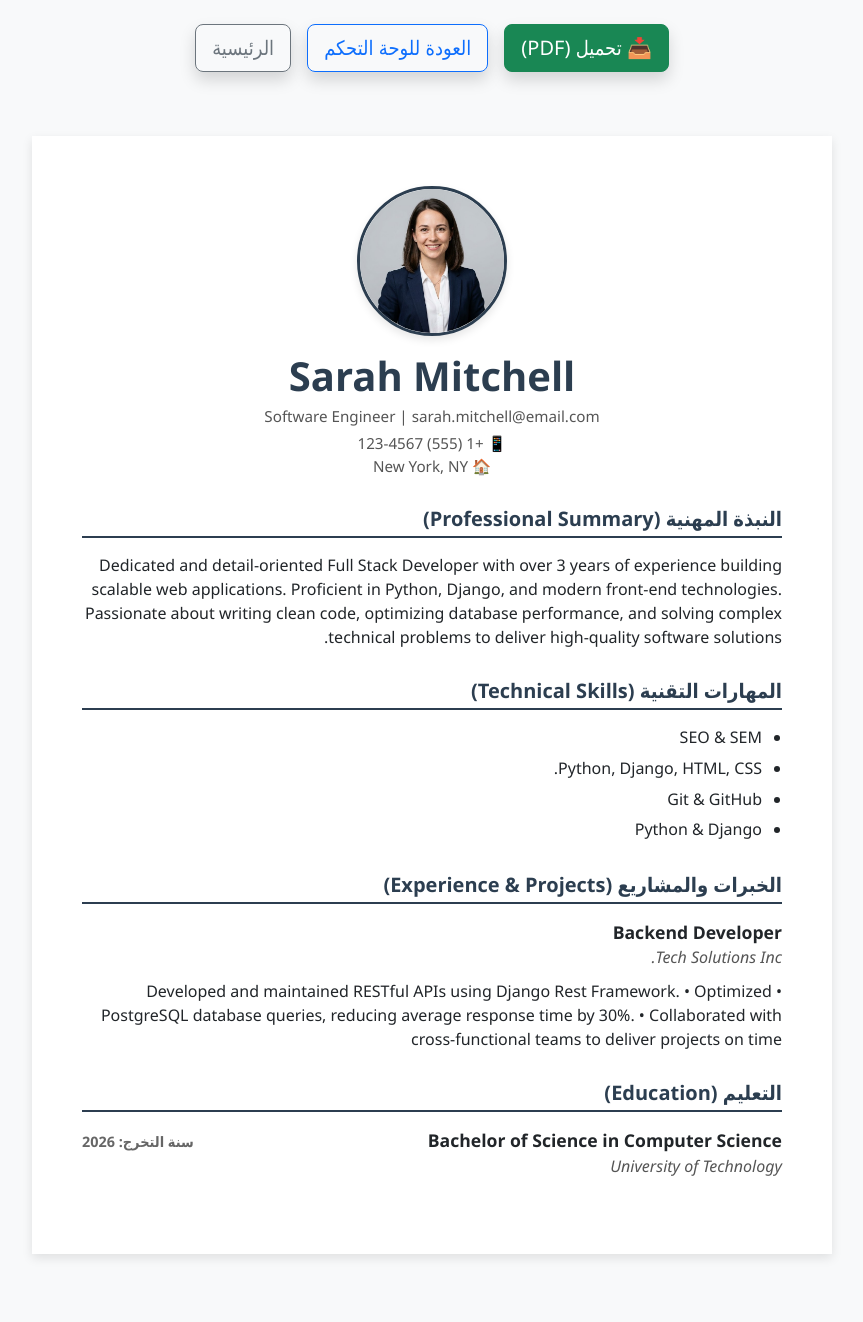
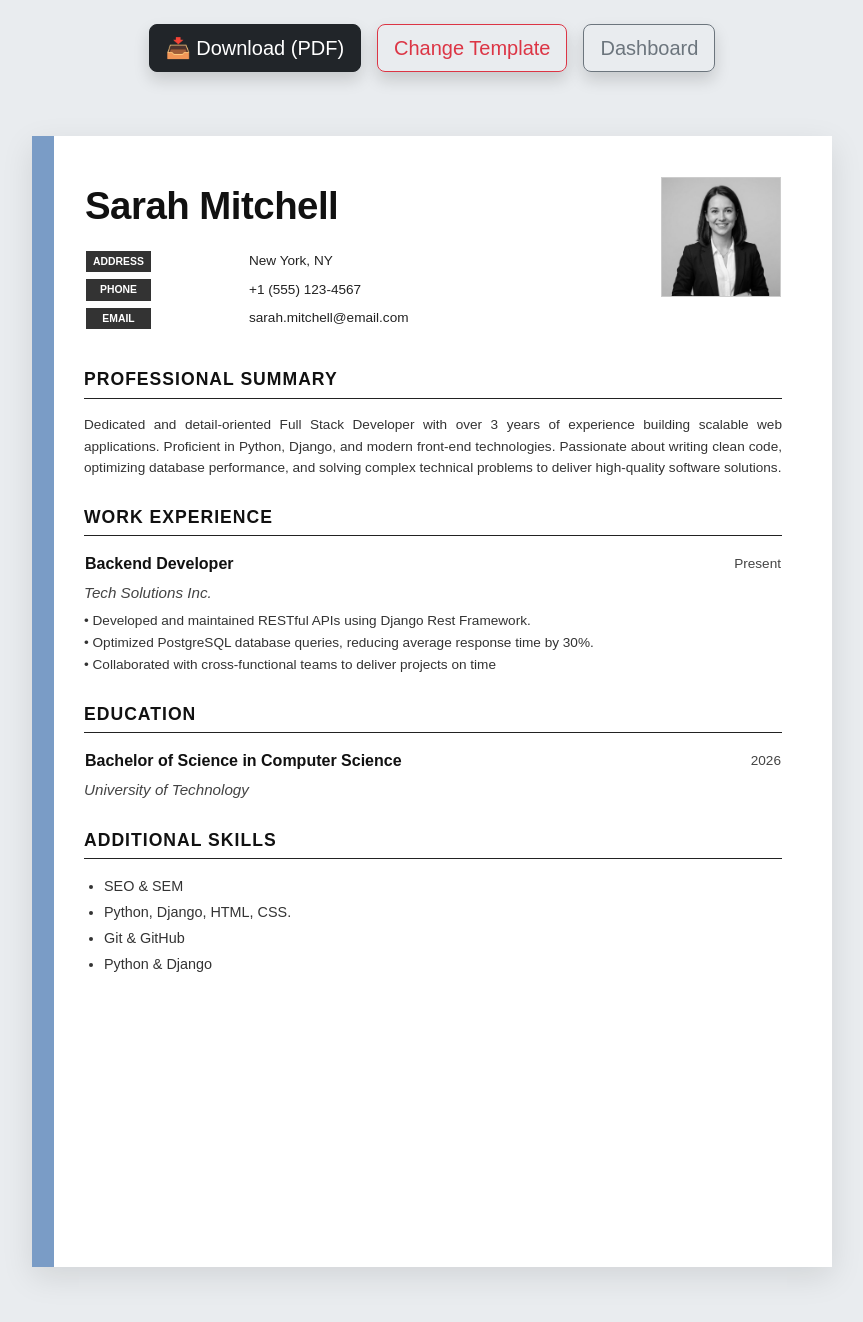
Before and after one commit to haw-ra/cv, a Django app: page /cv/ in a window 1280 px wide. Shown: the whole page, without its empty margins (208-1071 px from the left). Before the commit the page ends 1258 px from the top, so only its background shows below. Run offline with Django 5.2, Linux system fonts and the light colour scheme; a user stored in the database is signed in; data comes from the database, SQL or seed files in the repository; both versions use the stored data as it was after the commit.

Commit message:
update en

```diff
--- a/portfolio/cv_app/templates/classic_cv.html
+++ b/portfolio/cv_app/templates/classic_cv.html
@@ -2,7 +2,8 @@
 <html lang="ar" dir="rtl">
 <head>
     <meta charset="UTF-8">
-    <meta name="viewport" content="width=device-width, initial-scale=1.0">
+    <meta name="viewport" content="width=800">
+
     <title>السيرة الذاتية - {{ profile.name }}</title>
     <link href="https://cdn.jsdelivr.net/npm/bootstrap@5.3.0/dist/css/bootstrap.min.css" rel="stylesheet">
     <style>
@@ -16,14 +17,6 @@
         .item-title { font-weight: bold; font-size: 1.1rem; }
         .item-date { color: #666; font-size: 0.9rem; white-space: nowrap; }
         .item-subtitle { font-style: italic; color: #555; margin-bottom: 10px; }
-
-        /* تنسيق قسم التعليم */
-        .education-item {
-            display: flex;
-            justify-content: space-between;
-            align-items: flex-start;
-            margin-bottom: 1rem;
-        }
 
         ul { padding-right: 20px; }
         li { margin-bottom: 5px; line-height: 1.6; }
@@ -45,7 +38,6 @@
         /* استجابة شاشات الموبايل - إبقاء العرض الثابت */
         @media (max-width: 576px) {
             .cv-name { font-size: 2rem; }
-            .education-item { flex-direction: column; }
             .item-date { margin-top: 5px; }
             .action-buttons .d-flex { flex-direction: column !important; gap: 0.75rem !important; }
             .action-buttons .btn { width: 100% !important; }
@@ -106,7 +98,7 @@
             <p>{{ profile.bio }}</p>
 
             <!-- المهارات التقنية -->
-            <h3 class="section-title">المهارات التقنية (Technical Skills)</h3>
+            <h3 class="section-title">الهارات التقنية (Technical Skills)</h3>
             <ul>
                 {% for skill in profile.skill_set.all %}
                     <li>{{ skill.skill_name }}</li>
@@ -130,13 +122,18 @@
             <!-- التعليم -->
             <h3 class="section-title">التعليم (Education)</h3>
             {% for edu in profile.education_set.all %}
-                <div class="education-item">
-                    <div>
-                        <div class="item-title">{{ edu.degree }}</div>
-                        <div class="item-subtitle">{{ edu.university }}</div>
-                    </div>
-                    <div class="item-date fw-bold mt-1">سنة التخرج: {{ edu.graduation_year }}</div>
-                </div>
+                <!-- استخدام الجدول هنا لضمان عدم قص النص في ملف الـ PDF -->
+                <table style="width: 100%; margin-bottom: 15px; border-collapse: collapse; border: none; table-layout: fixed;">
+                    <tr>
+                        <td style="text-align: right; vertical-align: top; padding: 0; width: 70%;">
+                            <div class="item-title">{{ edu.degree }}</div>
+                            <div class="item-subtitle">{{ edu.university }}</div>
+                        </td>
+                        <td style="text-align: left; vertical-align: top; padding: 0; width: 30%; white-space: nowrap; direction: ltr;">
+                            <div class="item-date fw-bold mt-1" dir="rtl">سنة التخرج: {{ edu.graduation_year }}</div>
+                        </td>
+                    </tr>
+                </table>
             {% empty %}
                 <p class="text-muted">لم يتم إضافة معلومات تعليمية بعد.</p>
             {% endfor %}
--- /dev/null
+++ b/portfolio/cv_app/templates/english_cv.html
@@ -0,0 +1,216 @@
+<!DOCTYPE html>
+<html lang="en" dir="ltr">
+<head>
+    <meta charset="UTF-8">
+    <meta name="viewport" content="width=800">
+    <title>Resume - {{ profile.name }}</title>
+    <link href="https://cdn.jsdelivr.net/npm/bootstrap@5.3.0/dist/css/bootstrap.min.css" rel="stylesheet">
+    <style>
+        body { background-color: #e9ecef; font-family: 'Arial', Helvetica, sans-serif; margin: 0; padding: 0; color: #222; }
+
+        /* الحاوية الرئيسية مع الشريط الأزرق على اليسار */
+        .cv-paper {
+            width: 800px;
+            max-width: 800px;
+            min-height: 1131px;
+            margin: 40px auto;
+            background: #fff;
+            box-shadow: 0 10px 30px rgba(0,0,0,0.1);
+            box-sizing: border-box;
+            /* الشريط الأزرق السحري */
+            border-left: 22px solid #7a9cc6;
+            padding: 40px 50px 40px 30px;
+        }
+
+        /* --- الهيدر (الاسم، معلومات التواصل، والصورة) --- */
+        .header-table { width: 100%; border-collapse: collapse; margin-bottom: 30px; }
+        .header-left { vertical-align: top; }
+        .header-right { vertical-align: top; text-align: right; width: 140px; }
+
+        .cv-name { font-size: 2.4rem; font-weight: bold; color: #111; margin-bottom: 15px; letter-spacing: -0.5px; }
+
+        .contact-info { width: 100%; border-collapse: collapse; }
+        .contact-info td { padding-bottom: 6px; font-size: 0.85rem; vertical-align: middle; }
+        .contact-label {
+            background-color: #333;
+            color: #fff;
+            font-size: 0.65rem;
+            font-weight: bold;
+            text-transform: uppercase;
+            padding: 3px 6px;
+            display: inline-block;
+            width: 65px;
+            text-align: center;
+        }
+
+        /* الصورة بالأبيض والأسود مثل القالب الأصلي */
+        .profile-photo {
+            width: 120px;
+            height: 120px;
+            object-fit: cover;
+            filter: grayscale(100%);
+            border: 1px solid #ccc;
+        }
+
+        /* --- الأقسام (الخطوط والعناوين) --- */
+        .section { margin-bottom: 25px; }
+        .section-title {
+            font-size: 1.1rem;
+            font-weight: bold;
+            color: #111;
+            text-transform: uppercase;
+            border-bottom: 1.5px solid #222;
+            padding-bottom: 5px;
+            margin-bottom: 15px;
+            letter-spacing: 1px;
+        }
+
+        /* تنسيق الجداول للحماية في WeasyPrint */
+        .item-table { width: 100%; border-collapse: collapse; margin-bottom: 5px; }
+        .item-title-cell { font-weight: bold; font-size: 1rem; color: #111; }
+        .item-date-cell { text-align: right; font-size: 0.85rem; color: #444; white-space: nowrap; }
+
+        .item-subtitle { font-weight: normal; color: #444; font-size: 0.95rem; margin-bottom: 5px; font-style: italic; }
+        .item-desc { font-size: 0.85rem; line-height: 1.6; color: #333; text-align: justify; white-space: pre-line; margin-bottom: 15px;}
+
+        .skills-list { font-size: 0.9rem; line-height: 1.8; color: #333; padding-left: 20px; margin-top: 5px; }
+
+        .action-buttons { text-align: center; margin: 30px 0; }
+
+        /* --- الموبايل --- */
+        @media (max-width: 768px) {
+            .action-buttons .d-flex { flex-direction: column !important; gap: 0.75rem !important; }
+            .action-buttons .btn { width: 100% !important; }
+        }
+
+        /* === كتلة طباعة PDF صارمة (WeasyPrint) === */
+        @page { size: A4; margin: 0; }
+        @media print {
+            .no-print { display: none !important; }
+            body { background-color: #fff !important; }
+            .cv-paper {
+                width: 210mm !important;
+                max-width: 210mm !important;
+                min-height: 297mm !important;
+                margin: 0 !important;
+                box-shadow: none !important;
+                border-left: 22px solid #7a9cc6 !important;
+                -webkit-print-color-adjust: exact;
+                print-color-adjust: exact;
+            }
+            .contact-label { background-color: #333 !important; color: #fff !important; -webkit-print-color-adjust: exact; print-color-adjust: exact; }
+            .section-title { border-bottom: 1.5px solid #222 !important; }
+            .profile-photo { width: 120px !important; height: 120px !important; filter: grayscale(100%) !important; }
+        }
+    </style>
+</head>
+<body>
+
+<div class="container">
+    <div class="action-buttons no-print d-flex flex-column flex-md-row justify-content-center gap-3 my-4">
+        <a href="{% url 'download_cv_pdf' profile.id %}" target="_blank" download class="btn btn-dark btn-lg shadow">📥 Download (PDF)</a>
+        <a href="{% url 'choose_template' %}" class="btn btn-outline-danger btn-lg shadow">Change Template</a>
+        <a href="{% url 'dashboard' %}" class="btn btn-outline-secondary btn-lg shadow">Dashboard</a>
+    </div>
+
+    {% if profile %}
+    <div class="table-responsive" style="overflow-x: auto; max-width: 100%; padding-bottom: 15px;">
+        <div class="cv-paper">
+
+            <!-- الهيدر والصورة -->
+            <table class="header-table">
+                <tr>
+                    <td class="header-left">
+                        <div class="cv-name">{{ profile.name }}</div>
+                        <table class="contact-info">
+                            {% if profile.address %}
+                            <tr>
+                                <td><span class="contact-label">Address</span></td>
+                                <td>{{ profile.address }}</td>
+                            </tr>
+                            {% endif %}
+                            {% if profile.phone_number %}
+                            <tr>
+                                <td><span class="contact-label">Phone</span></td>
+                                <td>{{ profile.phone_number }}</td>
+                            </tr>
+                            {% endif %}
+                            <tr>
+                                <td><span class="contact-label">Email</span></td>
+                                <td>{{ profile.email }}</td>
+                            </tr>
+                            {% if profile.social_link %}
+                            <tr>
+                                <td><span class="contact-label">LinkedIn</span></td>
+                                <td><a href="{{ profile.social_link }}" target="_blank" style="color: #333; text-decoration: none;">{{ profile.social_link }}</a></td>
+                            </tr>
+                            {% endif %}
+                        </table>
+                    </td>
+                    <td class="header-right">
+                        {% if profile.profile_picture %}
+                            <img src="{{ profile.profile_picture.url }}" alt="Profile Photo" class="profile-photo">
+                        {% endif %}
+                    </td>
+                </tr>
+            </table>
+
+            <!-- النبذة المهنية -->
+            <div class="section">
+                <div class="section-title">Professional Summary</div>
+                <div class="item-desc">{{ profile.bio }}</div>
+            </div>
+
+            <!-- الخبرات -->
+            <div class="section">
+                <div class="section-title">Work Experience</div>
+                {% for exp in profile.experience_set.all %}
+                    <table class="item-table">
+                        <tr>
+                            <td class="item-title-cell">{{ exp.job_role }}</td>
+                            <td class="item-date-cell">Present</td> <!-- يمكنك استبدالها بمتغير التاريخ إذا وجد -->
+                        </tr>
+                    </table>
+                    <div class="item-subtitle">{{ exp.company_or_project }}</div>
+                    <div class="item-desc">{{ exp.description }}</div>
+                {% empty %}
+                    <div class="item-desc text-muted">No experience added yet.</div>
+                {% endfor %}
+            </div>
+
+            <!-- التعليم -->
+            <div class="section">
+                <div class="section-title">Education</div>
+                {% for edu in profile.education_set.all %}
+                    <table class="item-table">
+                        <tr>
+                            <td class="item-title-cell">{{ edu.degree }}</td>
+                            <td class="item-date-cell">{{ edu.graduation_year }}</td>
+                        </tr>
+                    </table>
+                    <div class="item-subtitle">{{ edu.university }}</div>
+                    <div style="margin-bottom: 15px;"></div>
+                {% empty %}
+                    <div class="item-desc text-muted">No education added yet.</div>
+                {% endfor %}
+            </div>
+
+            <!-- المهارات -->
+            <div class="section">
+                <div class="section-title">Additional Skills</div>
+                <ul class="skills-list">
+                    {% for skill in profile.skill_set.all %}
+                        <li>{{ skill.skill_name }}</li>
+                    {% empty %}
+                        <li class="text-muted" style="list-style: none; margin-left: -20px;">No skills added yet.</li>
+                    {% endfor %}
+                </ul>
+            </div>
+
+        </div>
+    </div>
+    {% endif %}
+</div>
+
+</body>
+</html>
--- a/portfolio/cv_app/views.py
+++ b/portfolio/cv_app/views.py
@@ -48,9 +48,12 @@ def home(request):
         template_name = 'creative_blue_cv.html'
     elif profile.cv_style == 'elegant': # السطر الجديد الخاص بالقالب الأنيق
         template_name = 'elegant_cv.html'
+    elif profile.cv_style == 'english': # 👈 إضافة السطر الخاص بالقالب الإنجليزي
+        template_name = 'english_cv.html'
     else:
         # القالب الافتراضي إذا كان الاختيار غير محدد
         template_name = 'classic_cv.html'
+
     # ----------------------------------
 
     # نعرض الملف الذي تم اختياره
@@ -124,6 +127,7 @@ def dashboard(request):
     profile = Profile.objects.filter(user=request.user).last()
     return render(request, 'dashboard.html', {'profile': profile})
 
+
 # دالة تعديل البيانات الأساسية
 @login_required
 def edit_profile(request, profile_id):
@@ -133,11 +137,20 @@ def edit_profile(request, profile_id):
         form = ProfileForm(request.POST, request.FILES, instance=profile)
         if form.is_valid():
             form.save()
-            return redirect('dashboard')
+
+            # --- السحر هنا: فحص الزر المضغوط ---
+            if request.POST.get('save_action') == 'next':
+                # إذا ضغط "التالي"، نوديه لصفحة إضافة التعليم
+                return redirect('add_education', profile_id=profile.id)
+            else:
+                # إذا ضغط "حفظ والعودة"، نرجعه للوحة التحكم
+                return redirect('dashboard')
+            # -----------------------------------
     else:
         form = ProfileForm(instance=profile)
 
-    return render(request, 'cv_builder.html', {'form': form})
+    # التعديل الأهم: قمنا بتغيير الملف إلى edit_profile.html
+    return render(request, 'edit_profile.html', {'form': form, 'profile': profile})
 
 # --- دوال الحذف ---
 @login_required
@@ -185,6 +198,8 @@ def download_cv_pdf(request, profile_id):
         template_name = 'creative_blue_cv.html'
     elif profile.cv_style == 'elegant':
         template_name = 'elegant_cv.html'
+    elif profile.cv_style == 'english': # 👈 إضافة السطر الخاص بالقالب الإنجليزي هنا أيضاً
+        template_name = 'english_cv.html'
     else:
         template_name = 'classic_cv.html'
 
```
Also changed, not shown: portfolio/cv_app/templates/choose_template.html (+30 -16 lines), portfolio/cv_app/templates/edit_profile.html (added, +42 -0 lines), portfolio/cv_app/templates/elegant_cv.html (+49 -31 lines), portfolio/cv_app/templates/modern_dark_cv.html (+41 -40 lines), portfolio/db.sqlite3, portfolio/media/profile_pics/e7bad9f1-c999-45b7-836a-6c9933975949.jpg (added), portfolio/static/images/english.jpg (added).
